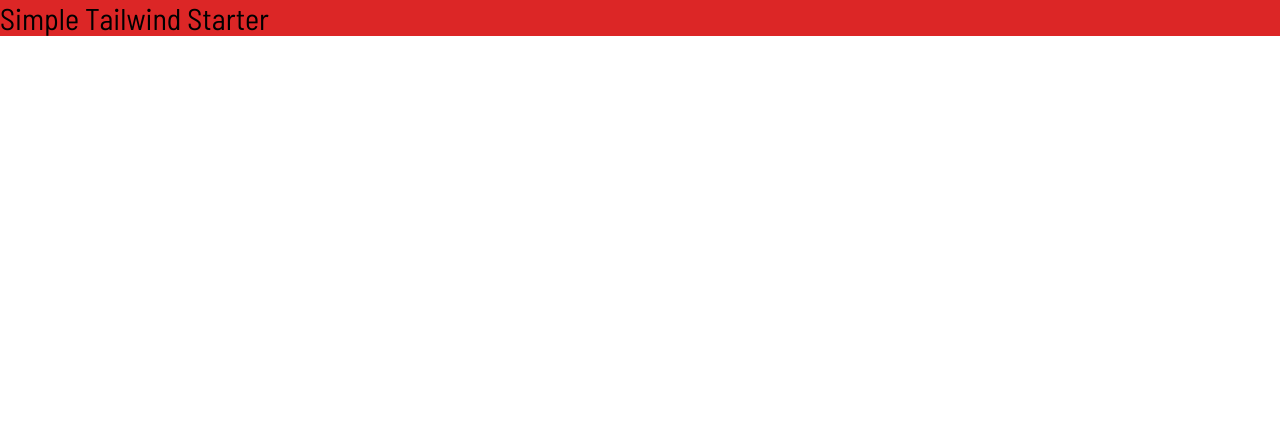
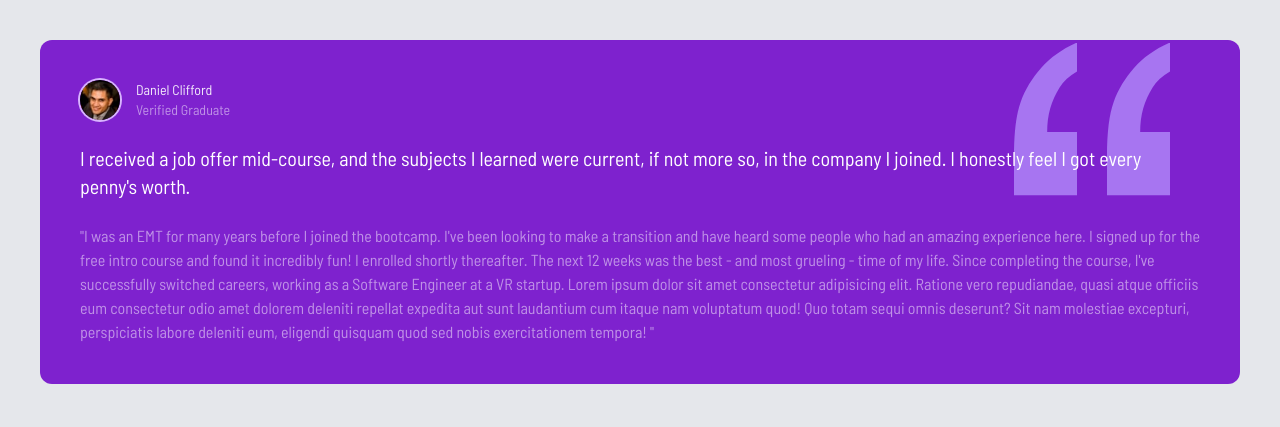
Before and after one commit to bikokwa/testimonial, a website: page src/index.html in a window 1280 px wide. Drawn offline with Linux system fonts and the light colour scheme; files whose address does not match are found by name.

Commit message:
first box

```diff
--- a/src/index.html
+++ b/src/index.html
@@ -9,10 +9,71 @@
       href="https://fonts.googleapis.com/css2?family=Barlow+Semi+Condensed:wght@400;500;600&display=swap"
       rel="stylesheet"
     />
-    <link rel="stylesheet" href="../css//style.css" />
+    <link rel="stylesheet" href="../css/style.css" />
     <title>Testimonial Grid</title>
   </head>
-  <body>
-    <h1 class="text-3xl bg-red-600">Simple Tailwind Starter</h1>
+  <body class="bg-gray-200">
+    <!-- Global Container -->
+    <div class="container mx-auto max-w-7xl p-2 md:p-10">
+      <!-- Grid Container -->
+      <div class="text-white">
+        <!-- Box 1 -->
+        <div class="relative p-10 rounded-xl bg-purple-700">
+          <!-- Quotes Image -->
+          <img
+            src="images/bg-pattern-quotation.svg"
+            alt=""
+            class="absolute top-3 right-10 scale-125 md:top-7 md:right-24 md:scale-150"
+          />
+
+          <!-- Box Header -->
+          <div class="flex z-10 space-x-4">
+            <img
+              src="images/image-daniel.jpg"
+              alt=""
+              class="w-10 h-10 rounded-full ring-2 ring-purple-300"
+            />
+            <div class="text-sm">
+              <h4 class="opacity-90">Daniel Clifford</h4>
+              <p class="opacity-50">Verified Graduate</p>
+            </div>
+          </div>
+
+          <!-- Large Text -->
+          <div class="relative z-10 mt-6 text-xl">
+            I received a job offer mid-course, and the subjects I learned were
+            current, if not more so, in the company I joined. I honestly feel I
+            got every penny's worth.
+          </div>
+
+          <!-- Small Text -->
+          <p class="mt-6 opacity-50">
+            "I was an EMT for many years before I joined the bootcamp. I've been
+            looking to make a transition and have heard some people who had an
+            amazing experience here. I signed up for the free intro course and
+            found it incredibly fun! I enrolled shortly thereafter. The next 12
+            weeks was the best - and most grueling - time of my life. Since
+            completing the course, I've successfully switched careers, working
+            as a Software Engineer at a VR startup. Lorem ipsum dolor sit amet
+            consectetur adipisicing elit. Ratione vero repudiandae, quasi atque
+            officiis eum consectetur odio amet dolorem deleniti repellat
+            expedita aut sunt laudantium cum itaque nam voluptatum quod! Quo
+            totam sequi omnis deserunt? Sit nam molestiae excepturi,
+            perspiciatis labore deleniti eum, eligendi quisquam quod sed nobis
+            exercitationem tempora! "
+          </p>
+        </div>
+
+        <!-- Box 2 -->
+
+        <!-- Box 3 -->
+
+        <!-- Box 4 -->
+
+        <!-- Box 5 -->
+
+        <!-- Box 6 -->
+      </div>
+    </div>
   </body>
 </html>
```
Also changed, not shown: css/style.css.
